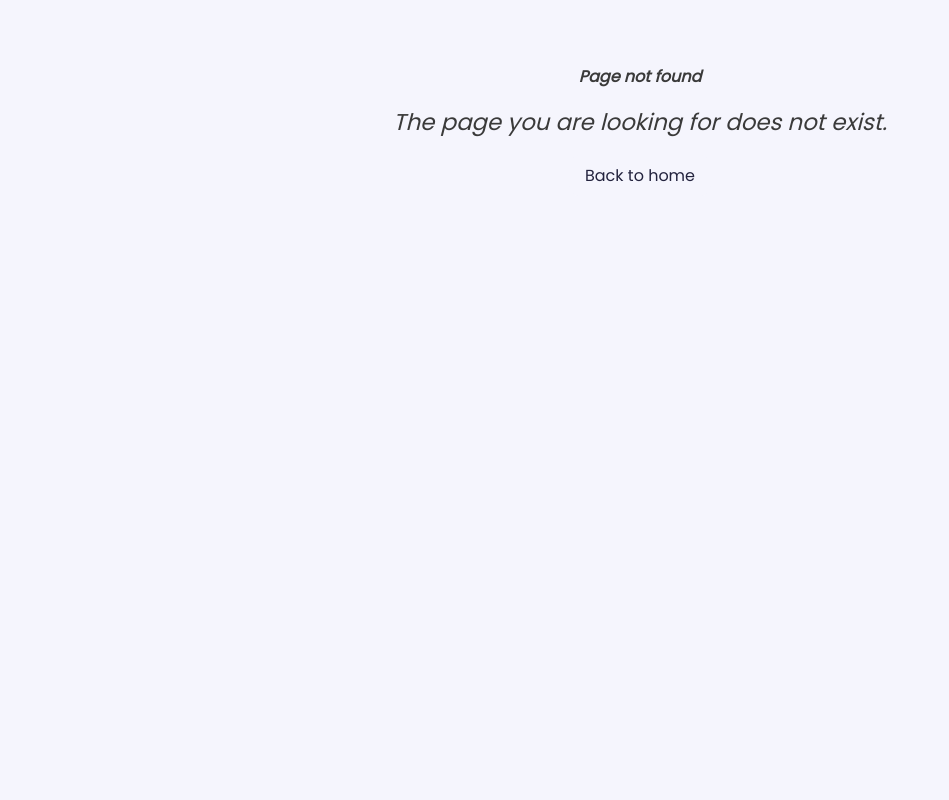
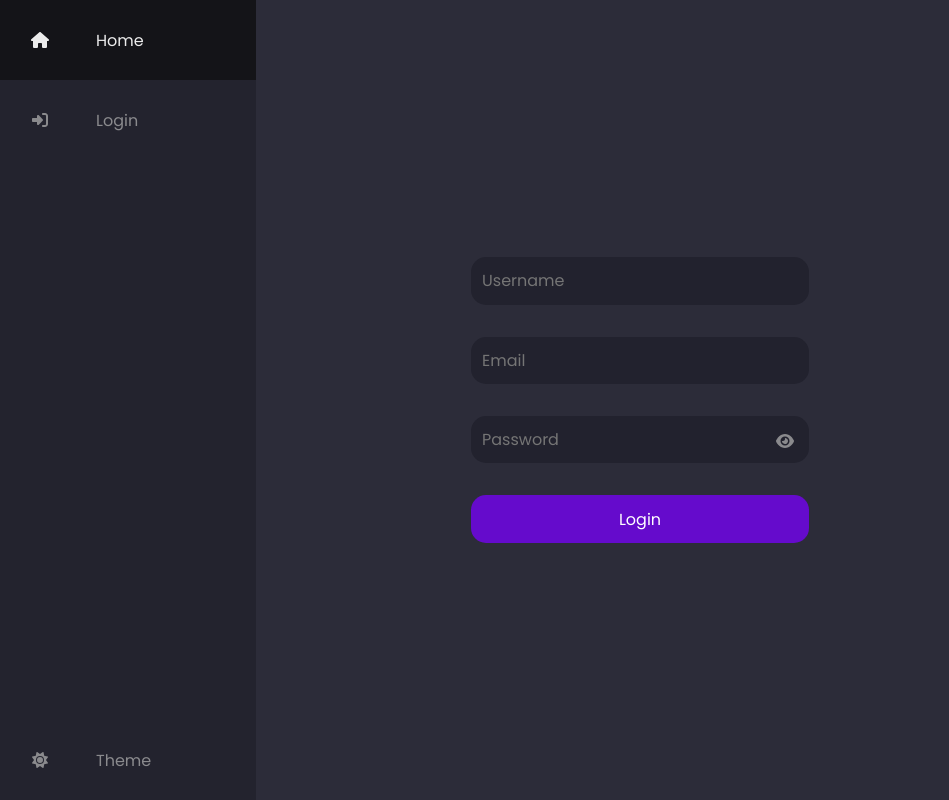
Before and after one commit to joaovitorwitt/saving-time, a React (Vite) app in the folder frontend/: page /login in a window 1280 px wide. Before the commit this address had no page. Shown: the whole page, without its empty margins (0-949 px from the left). Built offline with nearby package versions, Linux system fonts and the light colour scheme.

Commit message:
Feat: login feature complete

```diff
--- /dev/null
+++ b/frontend/src/assets/styles/LoginPage.css
@@ -0,0 +1,53 @@
+:root {
+  --login-background-color: #2c2c39;
+  --login-text-color: #f5f5fd;
+  --login-input-background-color: #22222e;
+  --show-password-icon-color: #8a8a8d;
+}
+
+[data-theme="light"] {
+  --login-background-color: #fdfdfd;
+  --login-text-color: #23232e;
+  --login-input-background-color: #e6e6e7;
+}
+
+.login-page {
+  background-color: var(--login-background-color);
+  height: 100vh;
+  display: flex;
+  justify-content: center;
+  align-items: center;
+}
+
+.login-form {
+  position: relative;
+}
+
+.form-row input {
+  padding: 0.7rem;
+  border-radius: 15px;
+  border: none;
+  background-color: var(--login-input-background-color);
+  margin: 1rem 0;
+  color: var(--login-text-color);
+}
+
+.form-row input:focus {
+  border: none;
+  outline: 1px solid rgb(101, 11, 204);
+}
+
+.submit-input {
+  width: 100%;
+  cursor: pointer;
+  background-color: rgb(101, 11, 204) !important;
+  color: white !important;
+}
+
+.show-password-icon {
+  position: absolute;
+  right: 15px;
+  bottom: 110px;
+  color: var(--show-password-icon-color);
+  cursor: pointer;
+}
--- a/frontend/src/components/Navbar.jsx
+++ b/frontend/src/components/Navbar.jsx
@@ -7,6 +7,7 @@ import {
   faHome,
   faSun,
   faMoon,
+  faRightToBracket,
 } from "@fortawesome/free-solid-svg-icons";
 import { useState, useEffect } from "react";
 import "../assets/styles/Navbar.css";
@@ -15,6 +16,8 @@ import { useTheme } from "../main";
 export default function Navbar() {
   const { currentTheme, toggleTheme } = useTheme();
   const iconThemeIcon = currentTheme === "dark" ? faSun : faMoon;
+
+  const isLoggedIn = false;
 
   return (
     <nav className="navbar" data-theme={currentTheme}>
@@ -26,6 +29,8 @@ export default function Navbar() {
           </Link>
         </li>
 
+        {isLoggedIn ? (
+          <>
             <li className="navbar-item">
               <Link to={"/progress"} className="navbar-link">
                 <FontAwesomeIcon className="navbar-icon" icon={faChartColumn} />
@@ -46,6 +51,18 @@ export default function Navbar() {
                 <span className="navbar-text">Profile</span>
               </Link>
             </li>
+          </>
+        ) : (
+          <li className="navbar-item">
+            <Link to={"/login"} className="navbar-link">
+              <FontAwesomeIcon
+                className="navbar-icon"
+                icon={faRightToBracket}
+              />
+              <span className="navbar-text">Login</span>
+            </Link>
+          </li>
+        )}
 
         <li className="navbar-item">
           <Link className="navbar-link" onClick={toggleTheme}>
--- a/frontend/src/main.jsx
+++ b/frontend/src/main.jsx
@@ -6,6 +6,7 @@ import HomePage from "./pages/HomePage";
 import Settings from "./pages/Settings";
 import ErrorPage from "./pages/ErrorPage";
 import Progress from "./pages/Progress";
+import LoginPage from "./pages/LoginPage";
 
 const router = createBrowserRouter([
   {
@@ -21,6 +22,11 @@ const router = createBrowserRouter([
   {
     path: "/progress",
     element: <Progress />,
+    errorElement: <ErrorPage />,
+  },
+  {
+    path: "/login",
+    element: <LoginPage />,
     errorElement: <ErrorPage />,
   },
 ]);
--- /dev/null
+++ b/frontend/src/pages/LoginPage.jsx
@@ -0,0 +1,114 @@
+import "../assets/styles/LoginPage.css";
+import Navbar from "../components/Navbar";
+import { useTheme } from "../main";
+import { FontAwesomeIcon } from "@fortawesome/react-fontawesome";
+import { faEye, faEyeSlash } from "@fortawesome/free-solid-svg-icons";
+import { useEffect, useState } from "react";
+import { useNavigate } from "react-router-dom";
+
+export default function LoginPage() {
+  const navigate = useNavigate();
+
+  const { currentTheme, toggleTheme } = useTheme();
+  const [passwordVisibility, setPasswordVisibility] = useState("password");
+
+  const passwordVisibilityIcon =
+    passwordVisibility === "password" ? faEye : faEyeSlash;
+
+  const [username, setUsername] = useState("");
+  const [email, setEmail] = useState("");
+  const [password, setPassword] = useState("");
+  const [errorMessage, setErrorMessage] = useState("");
+
+  async function handleLogin(event) {
+    event.preventDefault();
+
+    try {
+      const response = await fetch("http://127.0.0.1:8000/api/v1/login/", {
+        method: "POST",
+        headers: {
+          "Content-Type": "application/json",
+        },
+        body: JSON.stringify({
+          username,
+          email,
+          password,
+        }),
+      });
+
+      const data = await response.json();
+
+      if (data.status === "success") {
+        // Login was successful
+        // TODO redirect user to homepage
+        navigate("/");
+        console.log(data);
+      } else {
+        setErrorMessage(data.message);
+        console.log(errorMessage);
+      }
+    } catch (error) {
+      console.log("An error occured:", error);
+      setErrorMessage("Something went wrong");
+    }
+  }
+
+  function togglePasswordVisibility() {
+    setPasswordVisibility((prevVisibility) =>
+      prevVisibility === "password" ? "text" : "password"
+    );
+  }
+
+  return (
+    <>
+      <Navbar />
+      <div className="login-page" data-theme={currentTheme}>
+        <form onSubmit={handleLogin} className="login-form">
+          <div className="form-row">
+            <input
+              type="text"
+              placeholder="Username"
+              name="username"
+              value={username}
+              autoComplete={"off"}
+              className="username-input"
+              onChange={(e) => setUsername(e.target.value)}
+            />
+          </div>
+
+          <div className="form-row">
+            <input
+              type="email"
+              placeholder="Email"
+              name="email"
+              value={email}
+              autoComplete={"off"}
+              className="email-input"
+              onChange={(e) => setEmail(e.target.value)}
+            />
+          </div>
+
+          <div className="form-row">
+            <input
+              autoComplete={"off"}
+              type={passwordVisibility}
+              placeholder="Password"
+              name="password"
+              value={password}
+              className="password-input"
+              onChange={(e) => setPassword(e.target.value)}
+            />
+            <FontAwesomeIcon
+              icon={passwordVisibilityIcon}
+              className="show-password-icon"
+              onClick={togglePasswordVisibility}
+            />
+          </div>
+          <div className="form-row">
+            <input type="submit" value="Login" className="submit-input" />
+          </div>
+        </form>
+      </div>
+    </>
+  );
+}
--- /dev/null
+++ b/frontend/src/utils/PrivateRoutes.jsx
@@ -0,0 +1,6 @@
+import { Outlet, Navigate } from "react-router-dom";
+
+export default function PrivateRoutes() {
+  let auth = { token: false };
+  return auth.token ? <Outlet /> : <Navigate to={"/login"} />;
+}
```
Also changed, not shown: 2 other files (tests, documents, lock files or other folders). Lines whose indentation alone changed are shown as unchanged.
